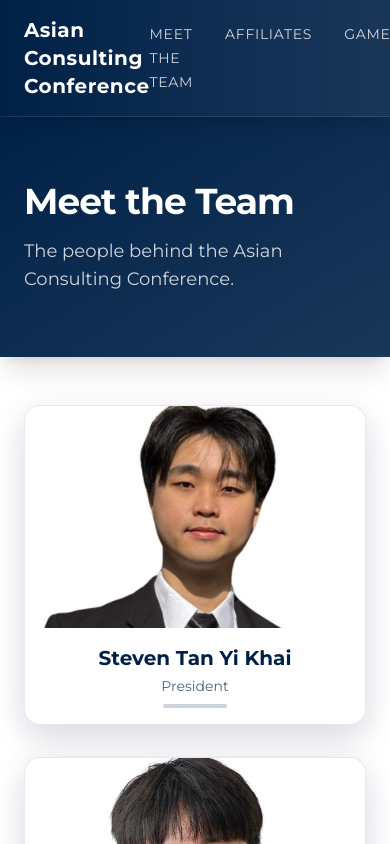
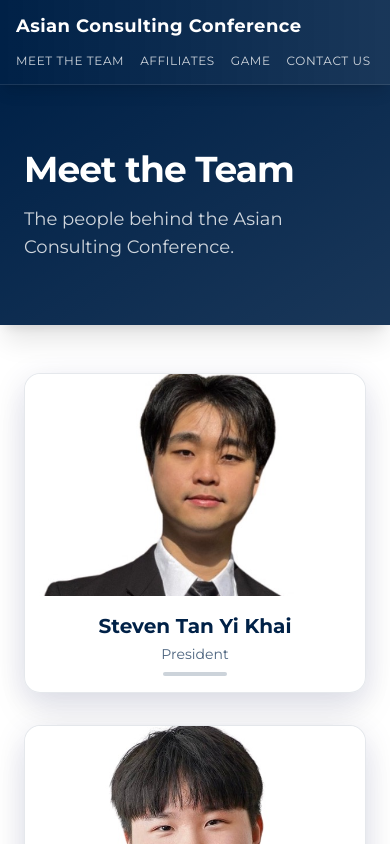
Before and after one commit to Riekhesh/ACCWebsite, a Next.js app: page /meet-the-team in a window 390 px wide. Shown: the top 844 px of the page. Built offline with nearby package versions, Linux system fonts and the light colour scheme.

Commit message:
Responsive fixes: navbar wrap, team image sizing, game score overflow handling

```diff
--- a/src/components/Navbar.tsx
+++ b/src/components/Navbar.tsx
@@ -3,28 +3,28 @@
 const Navbar = () => {
   return (
     <nav className="bg-gradient-to-r from-[var(--primary)] to-[var(--primary)]/90 backdrop-blur-sm border-b border-white/10 shadow-lg sticky top-0 z-50">
-      <div className="max-w-7xl mx-auto px-6 py-4 flex justify-between items-center">
-        <Link href="/" className="text-white text-xl font-bold tracking-wide hover:text-white/90 transition-colors duration-300" style={{ fontFamily: 'Montserrat, Arial, sans-serif' }}>
+      <div className="max-w-7xl mx-auto px-4 sm:px-6 py-3 sm:py-4 flex flex-col sm:flex-row sm:justify-between sm:items-center gap-2">
+        <Link href="/" className="text-white text-lg sm:text-xl font-bold tracking-wide hover:text-white/90 transition-colors duration-300 max-w-full sm:max-w-none truncate" style={{ fontFamily: 'Montserrat, Arial, sans-serif' }}>
           Asian Consulting Conference
         </Link>
-        <ul className="flex space-x-8">
+        <ul className="flex flex-wrap justify-start sm:justify-end gap-x-4 gap-y-2">
           <li>
-            <Link href="/meet-the-team" className="text-white/80 hover:text-white transition-all duration-300 font-medium text-sm uppercase tracking-wider hover:scale-105" style={{ fontFamily: 'Montserrat, Arial, sans-serif' }}>
+            <Link href="/meet-the-team" className="text-white/80 hover:text-white transition-all duration-300 font-medium text-xs sm:text-sm uppercase tracking-wider hover:scale-105" style={{ fontFamily: 'Montserrat, Arial, sans-serif' }}>
               Meet the team
             </Link>
           </li>
           <li>
-            <Link href="/affiliates" className="text-white/80 hover:text-white transition-all duration-300 font-medium text-sm uppercase tracking-wider hover:scale-105" style={{ fontFamily: 'Montserrat, Arial, sans-serif' }}>
+            <Link href="/affiliates" className="text-white/80 hover:text-white transition-all duration-300 font-medium text-xs sm:text-sm uppercase tracking-wider hover:scale-105" style={{ fontFamily: 'Montserrat, Arial, sans-serif' }}>
               Affiliates
             </Link>
           </li>
           <li>
-            <Link href="/game" className="text-white/80 hover:text-white transition-all duration-300 font-medium text-sm uppercase tracking-wider hover:scale-105" style={{ fontFamily: 'Montserrat, Arial, sans-serif' }}>
+            <Link href="/game" className="text-white/80 hover:text-white transition-all duration-300 font-medium text-xs sm:text-sm uppercase tracking-wider hover:scale-105" style={{ fontFamily: 'Montserrat, Arial, sans-serif' }}>
               Game
             </Link>
           </li>
           <li>
-            <Link href="/contact-us" className="text-white/80 hover:text-white transition-all duration-300 font-medium text-sm uppercase tracking-wider hover:scale-105" style={{ fontFamily: 'Montserrat, Arial, sans-serif' }}>
+            <Link href="/contact-us" className="text-white/80 hover:text-white transition-all duration-300 font-medium text-xs sm:text-sm uppercase tracking-wider hover:scale-105" style={{ fontFamily: 'Montserrat, Arial, sans-serif' }}>
               Contact us
             </Link>
           </li>
--- a/src/pages/game.tsx
+++ b/src/pages/game.tsx
@@ -183,8 +183,8 @@
                 </div>
 
                 {/* Score */}
-                <div className="text-right">
-                  <div className="text-2xl font-bold text-[var(--primary)]" style={{ fontFamily: 'Montserrat, Arial, sans-serif' }}>
+                <div className="text-right max-w-[40%] sm:max-w-none ml-2">
+                  <div className="text-2xl font-bold text-[var(--primary)] break-words leading-tight" style={{ fontFamily: 'Montserrat, Arial, sans-serif' }}>
                     {player.score.toLocaleString()}
                   </div>
                   <div className="text-[var(--primary)]/60 text-sm" style={{ fontFamily: 'Montserrat, Arial, sans-serif' }}>
--- a/src/pages/meet-the-team.tsx
+++ b/src/pages/meet-the-team.tsx
@@ -76,12 +76,12 @@
               style={{ boxShadow: '0 20px 40px 0 rgba(0, 0, 0, 0.06), 0 8px 32px 0 rgba(31, 38, 135, 0.12)' }}
             >
               {/* Team member image */}
-              <div className="relative w-full h-64 rounded-t-2xl overflow-hidden">
+              <div className="relative w-full h-56 sm:h-60 md:h-64 rounded-t-2xl overflow-hidden">
                 <Image
                   src={member.image}
                   alt={member.name}
                   fill
-                  className="object-cover"
+                  className="object-cover object-center"
                   onError={(e) => {
                     // Fallback to placeholder if image fails to load
                     const target = e.target as HTMLImageElement;
```
